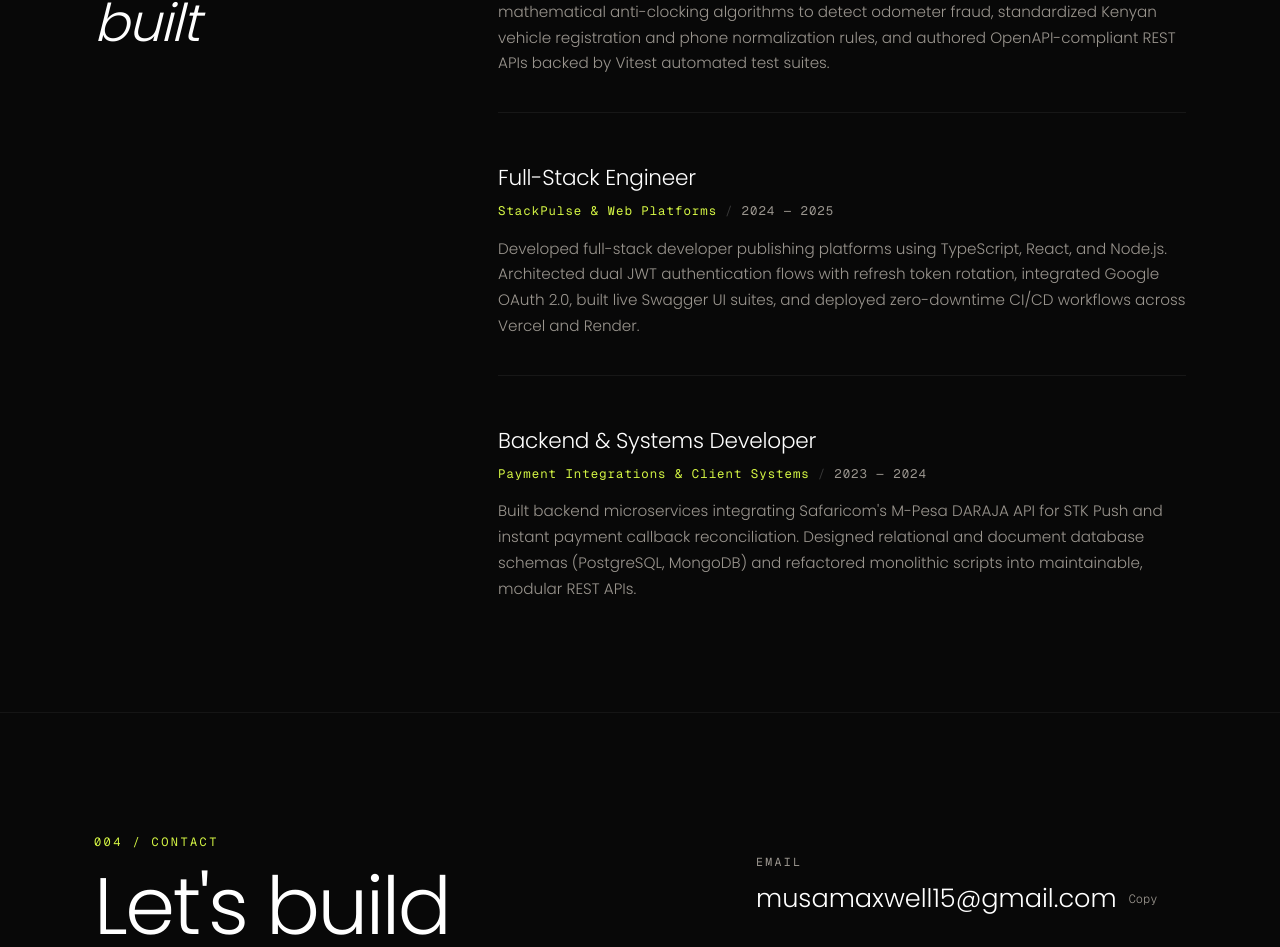
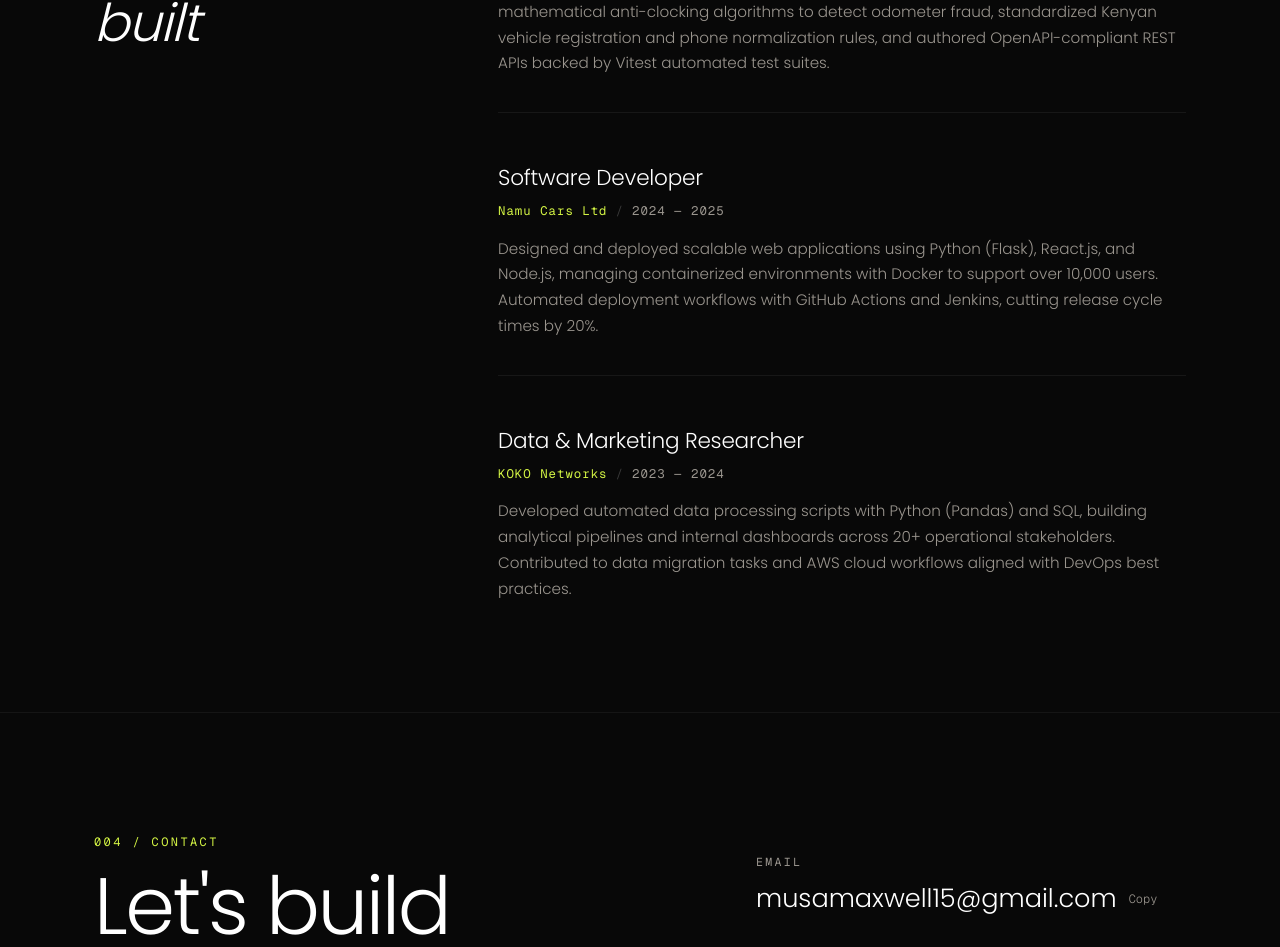
Before and after one commit to musaCODEzz/musa-maxwel, a Next.js app: page / in a window 1280 px wide. Shown: the part 4136-5083 px from the top of the page. Built offline with nearby package versions, Linux system fonts and the light colour scheme.

Commit message:
feat: update work experience with AutoLog KE, Namu Cars, and KOKO Networks

```diff
--- a/src/data/portfolioData.ts
+++ b/src/data/portfolioData.ts
@@ -150,18 +150,18 @@ export const PORTFOLIO_DATA = {
         "Architecting Kenya's vehicle passport verification platform and developer tooling. Built mathematical anti-clocking algorithms to detect odometer fraud, standardized Kenyan vehicle registration and phone normalization rules, and authored OpenAPI-compliant REST APIs backed by Vitest automated test suites."
     },
     {
-      role: "Full-Stack Engineer",
-      company: "StackPulse & Web Platforms",
+      role: "Software Developer",
+      company: "Namu Cars Ltd",
       period: "2024 — 2025",
       description:
-        "Developed full-stack developer publishing platforms using TypeScript, React, and Node.js. Architected dual JWT authentication flows with refresh token rotation, integrated Google OAuth 2.0, built live Swagger UI suites, and deployed zero-downtime CI/CD workflows across Vercel and Render."
+        "Designed and deployed scalable web applications using Python (Flask), React.js, and Node.js, managing containerized environments with Docker to support over 10,000 users. Automated deployment workflows with GitHub Actions and Jenkins, cutting release cycle times by 20%."
     },
     {
-      role: "Backend & Systems Developer",
-      company: "Payment Integrations & Client Systems",
+      role: "Data & Marketing Researcher",
+      company: "KOKO Networks",
       period: "2023 — 2024",
       description:
-        "Built backend microservices integrating Safaricom's M-Pesa DARAJA API for STK Push and instant payment callback reconciliation. Designed relational and document database schemas (PostgreSQL, MongoDB) and refactored monolithic scripts into maintainable, modular REST APIs."
+        "Developed automated data processing scripts with Python (Pandas) and SQL, building analytical pipelines and internal dashboards across 20+ operational stakeholders. Contributed to data migration tasks and AWS cloud workflows aligned with DevOps best practices."
     }
   ] as ExperienceItem[],
 
```
